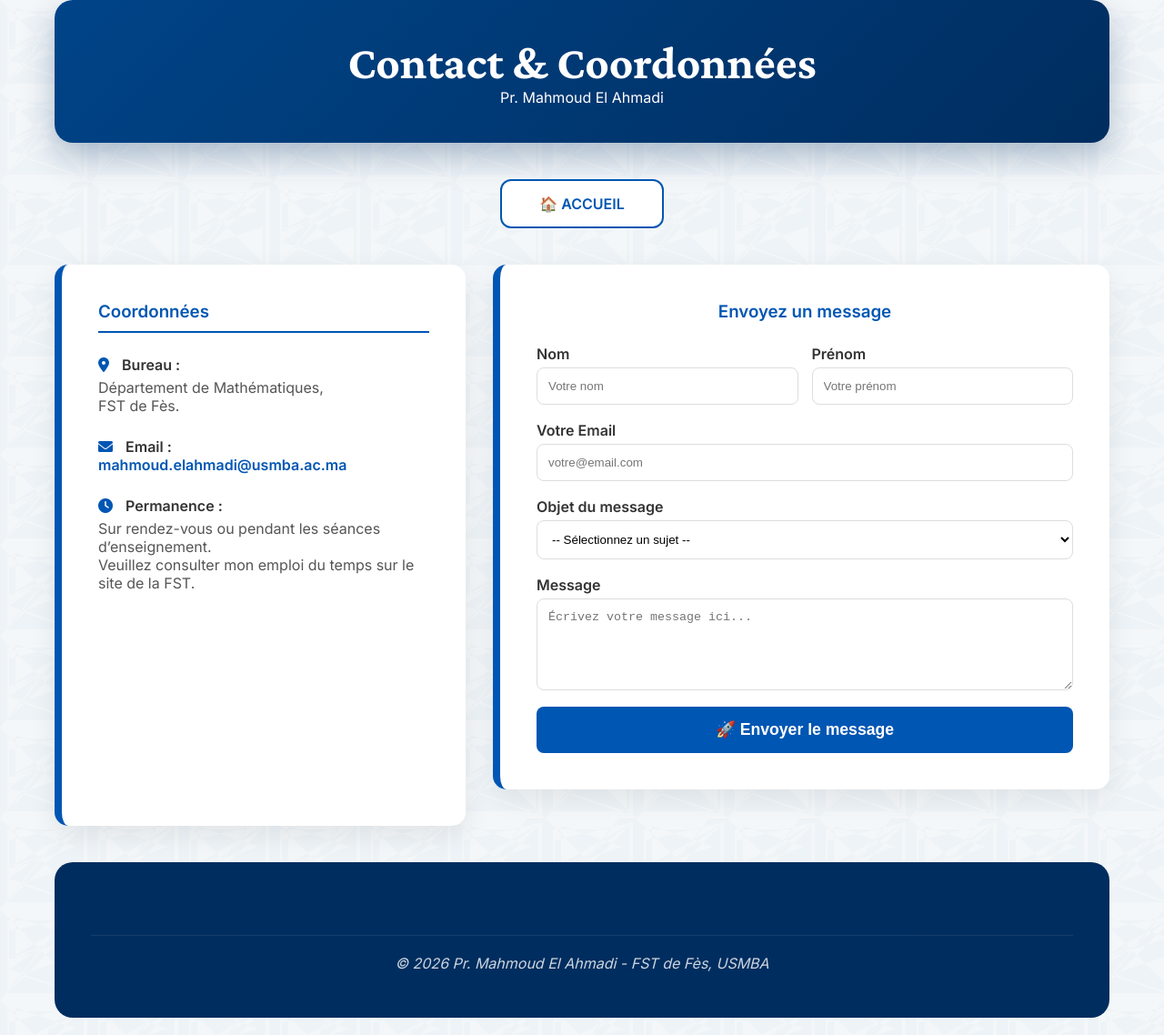
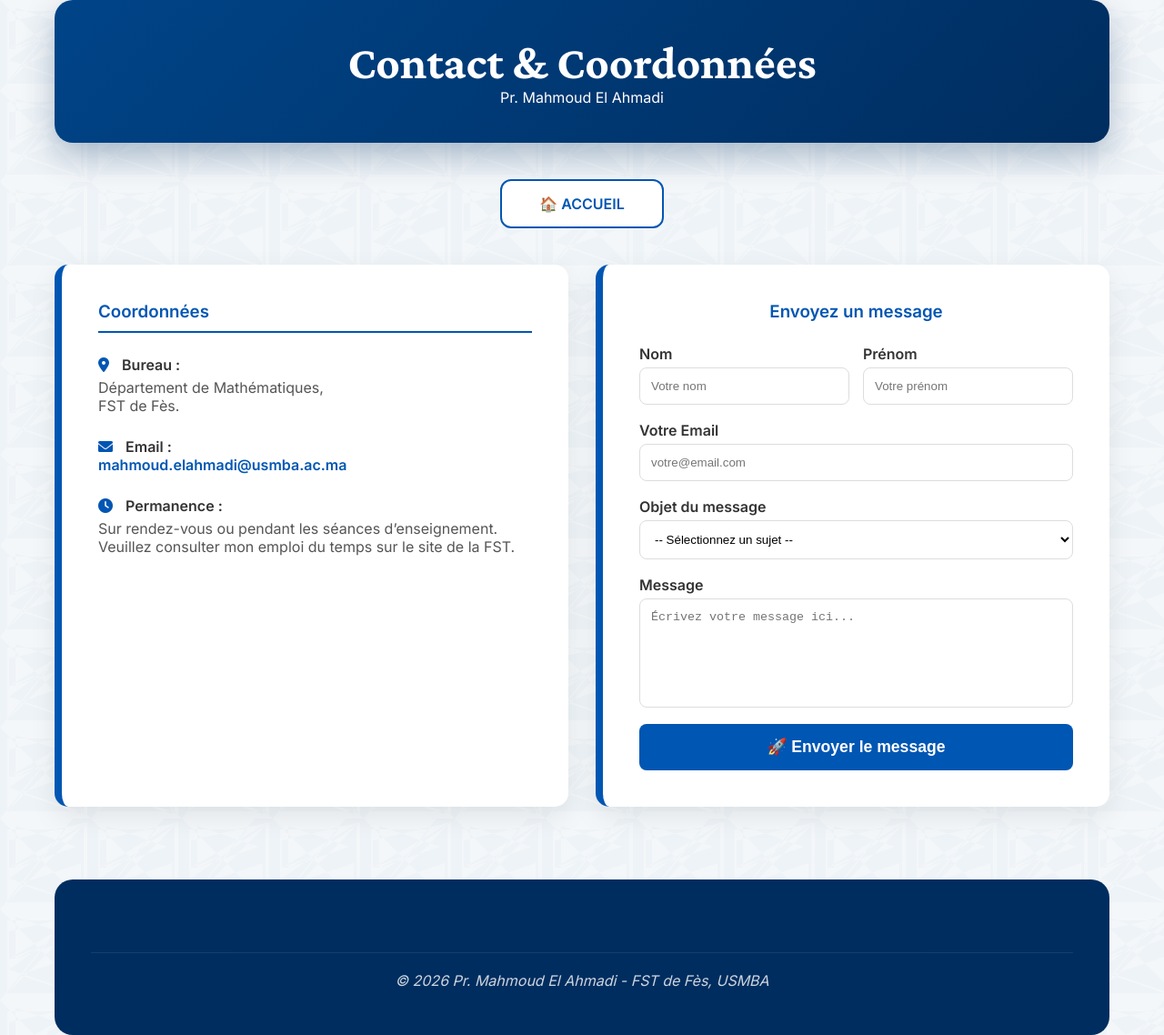
Before and after one commit to mahmoudmath/mahmoudmath.github.io, a Jekyll site: the page contact.html, which Jekyll copies as it is, in a window 1280 px wide. Shown: the whole page at 91% size. Built offline with Jekyll 4.4.1, drawn with Linux system fonts in a browser that asks for light colours.

Commit message:
Update contact.html

```diff
--- a/contact.html
+++ b/contact.html
@@ -24,11 +24,13 @@
             <a href="index.html" class="nav-card">🏠 ACCUEIL</a>
         </nav>
 
-        <div class="contact-grid" style="display: grid; grid-template-columns: 1fr 1.5fr; gap: 30px; margin-top: 30px;">
+       <!-- CONTACT GRID MODIFIÉ -->
+<div class="contact-grid" style="display: grid; grid-template-columns: repeat(auto-fit, minmax(320px, 1fr)); gap: 30px; margin-top: 30px; align-items: stretch;">
 
     <!-- COLONNE GAUCHE : INFOS OFFICIELLES -->
-            <aside data-aos="fade-right">
-                <div class="presentation" style="height: 100%; border-left: 8px solid #0056b3;">
+    <aside data-aos="fade-right" style="display: flex;">
+        <!-- Ajout de flex: 1 et display flex pour remplir la hauteur -->
+        <div class="presentation" style="flex: 1; border-left: 8px solid #0056b3; display: flex; flex-direction: column; width: 100%;">
             <h3 style="color: #0056b3; margin-bottom: 25px; border-bottom: 2px solid #0056b3; padding-bottom: 10px;">Coordonnées</h3>
 
             <div style="margin-bottom: 25px;">
@@ -38,7 +40,7 @@
 
             <div style="margin-bottom: 25px;">
                 <p style="font-weight: bold; color: #333;"><i class="fas fa-envelope" style="color:#0056b3; margin-right: 10px;"></i> Email :</p>
-                        <p style="color: #0056b3; font-weight: 600;">mahmoud.elahmadi@usmba.ac.ma</p>
+                <p style="color: #0056b3; font-weight: 600; word-break: break-all;">mahmoud.elahmadi@usmba.ac.ma</p>
             </div>
 
             <div style="margin-bottom: 25px;">
@@ -49,12 +51,12 @@
     </aside>
 
     <!-- COLONNE DROITE : FORMULAIRE COMPLET -->
-            <main data-aos="fade-left">
-                <div class="presentation">
+    <main data-aos="fade-left" style="display: flex;">
+        <!-- Ajout de flex: 1 et de la bordure bleue pour être identique à gauche -->
+        <div class="presentation" style="flex: 1; border-left: 8px solid #0056b3; display: flex; flex-direction: column; width: 100%;">
             <h3 style="color: #0056b3; margin-bottom: 25px; text-align: center;">Envoyez un message</h3>
 
-                    <!-- Votre action Formspree corrigée -->
-                    <form action="https://formspree.io/f/xjgekbrr" method="POST" style="display: flex; flex-direction: column; gap: 18px;">
+            <form action="https://formspree.io/f/xjgekbrr" method="POST" style="display: flex; flex-direction: column; gap: 18px; flex: 1;">
 
                 <div style="display: grid; grid-template-columns: 1fr 1fr; gap: 15px;">
                     <div style="display: flex; flex-direction: column; gap: 5px;">
@@ -72,7 +74,6 @@
                     <input type="email" name="email" placeholder="votre@email.com" required style="padding:12px; border-radius:8px; border:1px solid #ddd; outline: none;">
                 </div>
 
-                        <!-- MENU DÉROULANT POUR L'OBJET -->
                 <div style="display: flex; flex-direction: column; gap: 5px;">
                     <label style="font-weight: 600;">Objet du message</label>
                     <select name="objet" required style="padding:12px; border-radius:8px; border:1px solid #ddd; outline: none; background: white; cursor: pointer;">
@@ -84,12 +85,12 @@
                     </select>
                 </div>
 
-                        <div style="display: flex; flex-direction: column; gap: 5px;">
+                <div style="display: flex; flex-direction: column; gap: 5px; flex: 1;">
                     <label style="font-weight: 600;">Message</label>
-                            <textarea name="message" rows="5" placeholder="Écrivez votre message ici..." required style="padding:12px; border-radius:8px; border:1px solid #ddd; outline: none; resize: vertical;"></textarea>
+                    <textarea name="message" placeholder="Écrivez votre message ici..." required style="padding:12px; border-radius:8px; border:1px solid #ddd; outline: none; resize: none; height: 100%; min-height: 120px;"></textarea>
                 </div>
 
-                        <button type="submit" style="background:#0056b3; color:white; border:none; padding:15px; border-radius:8px; cursor:pointer; font-size: 1.1em; font-weight: bold; transition: 0.3s;">
+                <button type="submit" style="background:#0056b3; color:white; border:none; padding:15px; border-radius:8px; cursor:pointer; font-size: 1.1em; font-weight: bold; transition: 0.3s; margin-top: auto;">
                     🚀 Envoyer le message
                 </button>
             </form>
```
Lines whose indentation alone changed are shown as unchanged.
